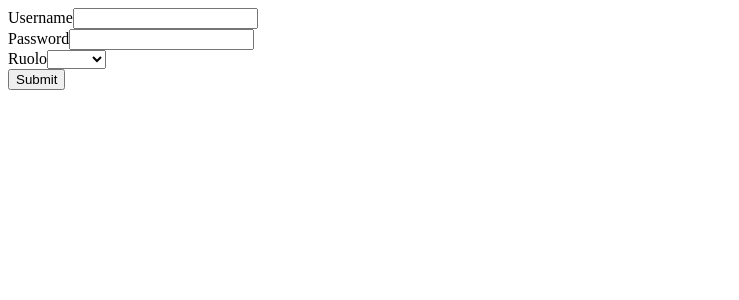
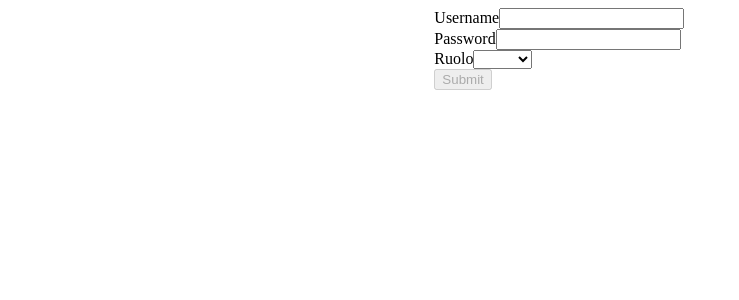
Before and after one commit to Facco99/Esercitazione, an Angular app: page /login in a window 1280 px wide. Shown: the top 300 px of the page, without its empty margins (0-739 px from the left). Built offline with nearby package versions, Linux system fonts and the light colour scheme.

Commit message:
add validator

```diff
--- a/src/app/components/login/login.component.html
+++ b/src/app/components/login/login.component.html
@@ -13,18 +13,19 @@
 <button (click)="login()">Login</button> -->
 
 <form [formGroup]="loginForm" (ngSubmit)="login()">
-
+    <div class="wrapper">
+        <div class="center">
             <div>
                 <label for="username">Username</label>
                 <input type="text" id="username" formControlName="username">
-        <!-- <p *ngIf="usernameControl.status === 'INVALID' && usernameControl.dirty">Campo nome obbligatorio!</p> -->
+                <p *ngIf="usernameControl.status === 'INVALID' && usernameControl.dirty">Campo username obbligatorio!</p>
 
             </div>
 
             <div>
                 <label for="password">Password</label>
                 <input type="password" id="password" formControlName="password">
-        <!-- <p *ngIf="passwordControl.status === 'INVALID' && passwordControl.dirty">Campo nome obbligatorio!</p> -->
+                <p *ngIf="passwordControl.status === 'INVALID' && passwordControl.dirty">Campo password obbligatorio!</p>
             </div>
 
             <div>
@@ -34,5 +35,7 @@
                 </select>
             </div>
 
-    <button type="submit">Submit</button>
+            <button type="submit" [disabled]="loginForm.status === 'INVALID'">Submit</button>
+        </div>
+    </div>
 </form>
--- a/src/app/components/login/login.component.scss
+++ b/src/app/components/login/login.component.scss
@@ -0,0 +1,16 @@
+.ng-invalid.ng-dirty:not(form) {
+    border: 1px solid red;
+}
+
+.wrapper {
+    display: grid;
+    grid-template-columns: repeat(3, 1fr);
+    grid-template-rows: repeat(3, 1fr);
+    grid-gap: 15px;
+    height: 500px;
+}
+
+.center {
+    grid-column: 2;
+    grid-row: 1;
+}
--- a/src/app/components/login/login.component.ts
+++ b/src/app/components/login/login.component.ts
@@ -28,9 +28,9 @@ export class LoginComponent implements OnInit {
 
   constructor(private loginService:LoginService, private fb:FormBuilder) {
     this.loginForm=this.fb.group({
-      username: [''],
-      password: [''],
-      ruolo: [''],
+      username: ['', Validators.required],
+      password: ['', Validators.compose([Validators.required, Validators.minLength(3)])],
+      ruolo: ['', Validators.required],
     });
    }
 
--- a/src/app/services/login.service.ts
+++ b/src/app/services/login.service.ts
@@ -14,15 +14,15 @@ export class LoginService {
 
   constructor(private router: Router) { }
 
-  isLogin(ut:String, psw:String):boolean{
+  isLogin(ut:String, psw:String, rule:string):boolean{
     for(let i=0;i<this.userListStored.length;i++)
-      if(this.userListStored[i].username===ut && this.userListStored[i].password===psw)
+      if(this.userListStored[i].username===ut && this.userListStored[i].password===psw && this.userListStored[i].ruolo===rule)
         return true;
       return false;
   }
 
   eseguiLogin(ut:string, psw:string, ruolo:string){
-    if(this.isLogin(ut,psw)){
+    if(this.isLogin(ut,psw,ruolo)){
       sessionStorage.setItem('user', ut);
       sessionStorage.setItem('ruolo', ruolo);
       window.alert("login effettuato")
```
Lines whose indentation alone changed are shown as unchanged.
